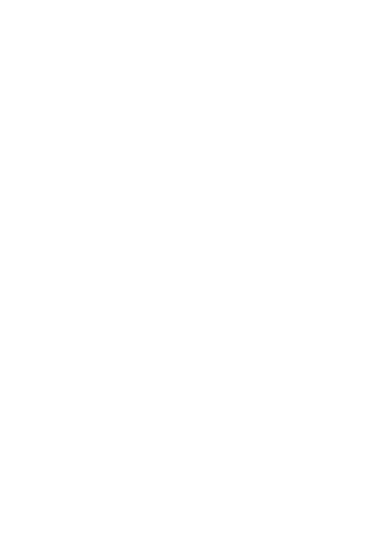
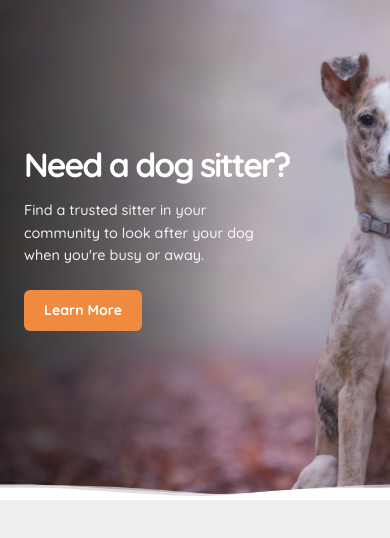
Before and after one commit to ColeBrewerton/Dev-Test-Black-Sheep, a plain HTML site: page index.html in a window 390 px wide. Drawn offline with Linux system fonts and the light colour scheme.

Commit message:
Basic Responsive Hero Completed

```diff
--- a/index.html
+++ b/index.html
@@ -4,11 +4,24 @@
    <meta charset="utf-8">
    <meta http-equiv="x-ua-compatible" content="ie=edge">
    <meta name="viewport" content="width=device-width, initial-scale=1">
+   <title>Test Dog Sit Website</title>
    <link rel="stylesheet" type="text/css" href="normalize.css">
    <link rel="stylesheet" type="text/css" href="styles.css">
    <link href="https://fonts.googleapis.com/css?family=Quicksand:500,700" rel="stylesheet">
 </head>
 <body>
 
+   <section class="hero">
+      <div class="hero-content">
+         <h1>Need a dog sitter?</h1>
+         <p>
+            Find a trusted sitter in your community to look after your dog when you're busy or away.
+         </p>
+         <a href="#" class="btn">Learn More</a>
+      </div>
+
+      <img src="assets/banner-wave.svg" class="banner-wave" alt="" aria-hidden="true">
+   </section>
+
 </body>
 </html>
--- a/styles.css
+++ b/styles.css
@@ -0,0 +1,95 @@
+* {
+  box-sizing: border-box;
+}
+
+body {
+  margin: 0;
+  font-family: "Quicksand", Arial, sans-serif;
+  background: #efefee;
+}
+
+.hero {
+  position: relative;
+  min-height: 620px;
+  display: flex;
+  align-items: center;
+  padding: 40px 8vw;
+  background:
+    linear-gradient(90deg, rgba(16, 15, 15, 0.78) 0%, rgba(16, 15, 15, 0.52) 28%, rgba(16, 15, 15, 0.18) 58%, rgba(16, 15, 15, 0.08) 100%),
+    url("assets/main-banner.png") center/cover no-repeat;
+  overflow: hidden;
+}
+
+.banner-wave {
+  position: absolute;
+  left: 0;
+  bottom: -1px;
+  width: 100%;
+  height: auto;
+  display: block;
+  z-index: 2;
+}
+
+.hero-content {
+  position: relative;
+  z-index: 1;
+  max-width: 540px;
+  margin-left: 7vw;
+  color: #ffffff;
+  transform: translateY(-30px);
+}
+
+.hero h1 {
+  margin: 0 0 18px;
+  font-size: clamp(2.8rem, 4vw, 4.5rem);
+  line-height: 0.95;
+  letter-spacing: -0.06em;
+  font-weight: 700;
+  white-space: nowrap;
+}
+
+.hero p {
+  margin: 0 0 24px;
+  max-width: 430px;
+  font-size: 1.06rem;
+  line-height: 1.55;
+  color: rgba(255, 255, 255, 0.92);
+}
+
+.btn {
+  display: inline-block;
+  padding: 12px 26px;
+  border-radius: 6px;
+  background: #f08a3e;
+  color: #ffffff;
+  text-decoration: none;
+  font-weight: 700;
+  font-size: 0.88rem;
+}
+
+@media (max-width: 700px) {
+  .hero {
+    min-height: 500px;
+    padding: 32px 24px;
+  }
+
+  .hero-content {
+    max-width: 280px;
+    margin-left: 0;
+    transform: translateY(-10px);
+  }
+
+  .hero h1 {
+    white-space: normal;
+    font-size: clamp(2.1rem, 8vw, 3rem);
+  }
+
+  .hero p {
+    font-size: 0.9rem;
+    max-width: 260px;
+  }
+
+  .btn {
+    padding: 12px 20px;
+  }
+}
```
Also changed, not shown: 1 other file.
